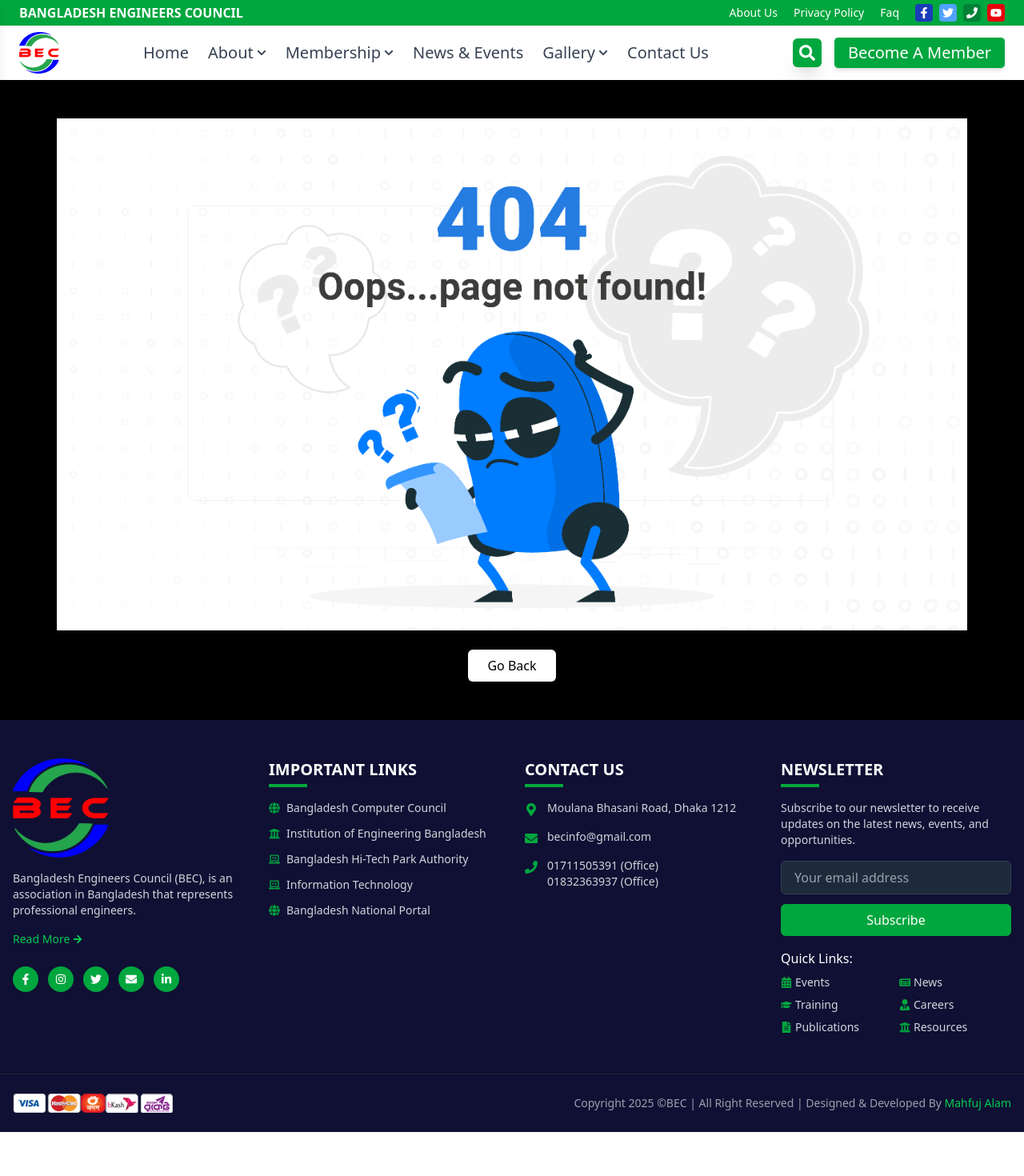
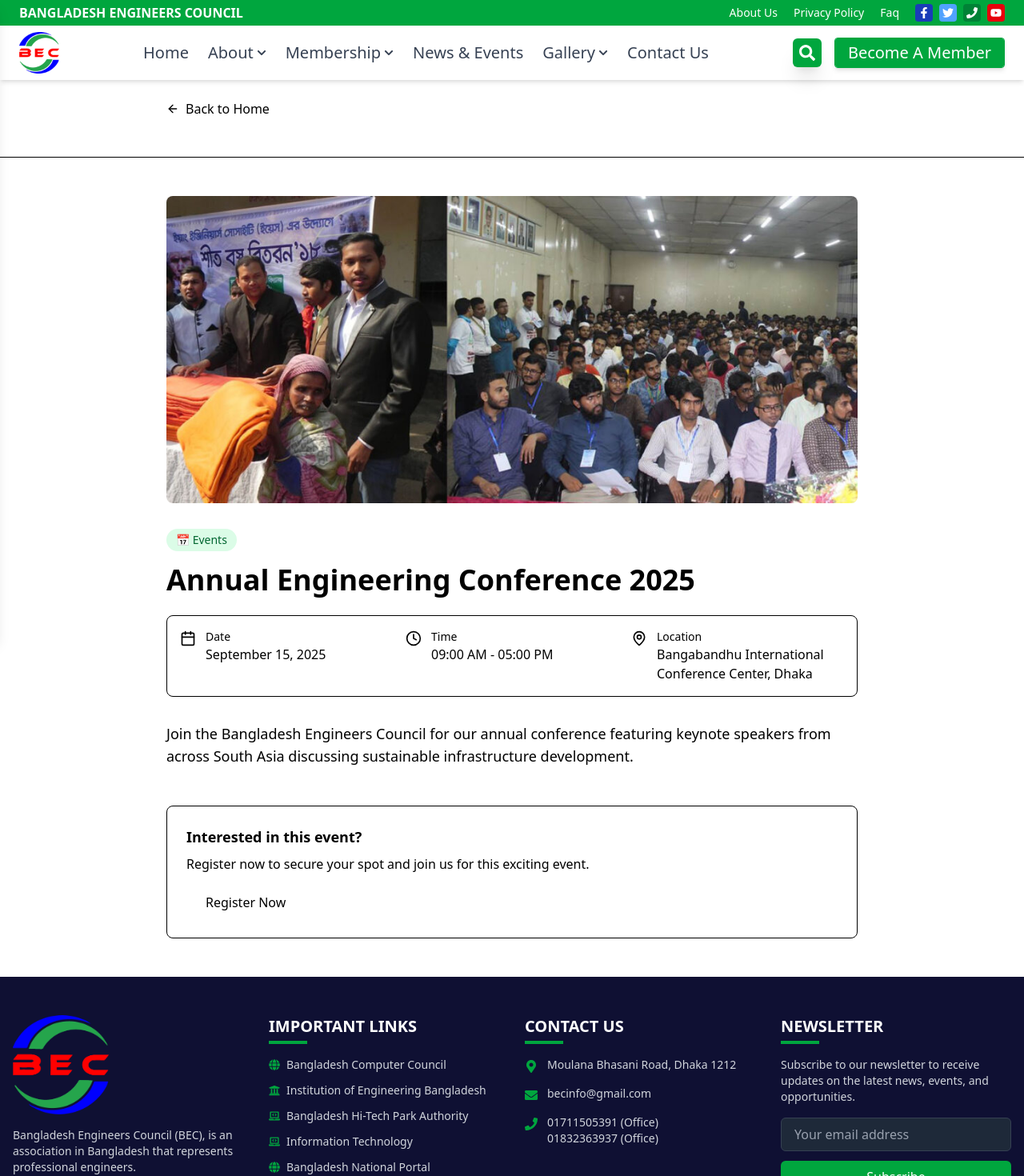
Before and after one commit to Mahfuj424/bec-bd-client, a Next.js app: page /event/1 in a window 1280 px wide. Before the commit this address had no page. Shown: the top 1470 px of the page at 80% size. Before the commit the page ends 1415 px from the top, so only its background shows below. Built offline with nearby package versions, Linux system fonts and the light colour scheme.

Commit message:
some changes

```diff
--- a/package.json
+++ b/package.json
@@ -13,6 +13,7 @@
     "class-variance-authority": "^0.7.1",
     "clsx": "^2.1.1",
     "framer-motion": "^12.5.0",
+    "lucide-react": "^0.548.0",
     "next": "15.2.2",
     "react": "^19.0.0",
     "react-dom": "^19.0.0",
--- a/src/app/become-a-member/page.tsx
+++ b/src/app/become-a-member/page.tsx
@@ -214,7 +214,7 @@ export default function MembershipForm() {
           <div className="flex justify-center mb-4">
             <div className="relative w-64 h-20">
               <Image
-                src="/placeholder.svg?height=80&width=256"
+                src="/logo/logo.png"
                 alt="YES Logo"
                 fill
                 className="object-contain"
--- /dev/null
+++ b/src/app/event/[id]/page.tsx
@@ -0,0 +1,114 @@
+
+import { notFound } from "next/navigation"
+import Link from "next/link"
+import { ArrowLeft, MapPin, Clock, Calendar } from "lucide-react"
+import { getEventById } from "@/constant/news&events"
+
+interface EventDetailPageProps {
+  params: Promise<{
+    id: string
+  }>
+}
+
+export default async function EventDetailPage({ params }: EventDetailPageProps) {
+  const { id } = await params
+  const event = getEventById(Number.parseInt(id))
+
+  if (!event) {
+    notFound()
+  }
+
+  return (
+    <main className="min-h-screen bg-background">
+      {/* Header with back button */}
+      <div className="border-b border-border">
+        <div className="max-w-4xl mx-auto px-4 py-6">
+          <Link
+            href="/"
+            className="inline-flex items-center gap-2 text-primary hover:text-primary/80 transition-colors mb-6"
+          >
+            <ArrowLeft className="w-4 h-4" />
+            Back to Home
+          </Link>
+        </div>
+      </div>
+
+      {/* Main content */}
+      <div className="max-w-4xl mx-auto px-4 py-12">
+        {/* Featured image */}
+        <div className="mb-8 rounded-lg overflow-hidden bg-muted h-96">
+          <img src={event.image || "/placeholder.svg"} alt={event.title} className="w-full h-full object-cover" />
+        </div>
+
+        {/* Event type badge */}
+        <div className="mb-4">
+          <span
+            className={`inline-block px-3 py-1 rounded-full text-sm font-medium ${
+              event.type === "events"
+                ? "bg-green-100 text-green-800 dark:bg-green-900 dark:text-green-100"
+                : "bg-blue-100 text-blue-800 dark:bg-blue-900 dark:text-blue-100"
+            }`}
+          >
+            {event.type === "events" ? "📅 Events" : "📰 News"}
+          </span>
+        </div>
+
+        {/* Title */}
+        <h1 className="text-4xl font-bold mb-6 text-foreground">{event.title}</h1>
+
+        {/* Meta information */}
+        <div className="grid grid-cols-1 md:grid-cols-3 gap-4 mb-8 p-4 bg-card rounded-lg border border-border">
+          <div className="flex items-start gap-3">
+            <Calendar className="w-5 h-5 text-primary mt-0.5 flex-shrink-0" />
+            <div>
+              <p className="text-sm text-muted-foreground">Date</p>
+              <p className="font-medium text-foreground">
+                {new Date(event.date).toLocaleDateString("en-US", {
+                  year: "numeric",
+                  month: "long",
+                  day: "numeric",
+                })}
+              </p>
+            </div>
+          </div>
+
+          <div className="flex items-start gap-3">
+            <Clock className="w-5 h-5 text-primary mt-0.5 flex-shrink-0" />
+            <div>
+              <p className="text-sm text-muted-foreground">Time</p>
+              <p className="font-medium text-foreground">{event.time}</p>
+            </div>
+          </div>
+
+          <div className="flex items-start gap-3">
+            <MapPin className="w-5 h-5 text-primary mt-0.5 flex-shrink-0" />
+            <div>
+              <p className="text-sm text-muted-foreground">Location</p>
+              <p className="font-medium text-foreground">{event.location}</p>
+            </div>
+          </div>
+        </div>
+
+        {/* Content */}
+        <div className="prose prose-sm max-w-none mb-8">
+          <p className="text-lg text-muted-foreground mb-6">{event.excerpt}</p>
+        </div>
+
+        {/* Call to action */}
+        <div className="mt-12 p-6 bg-primary/5 rounded-lg border border-primary/20">
+          <h3 className="text-lg font-semibold mb-2 text-foreground">
+            Interested in this {event.type === "events" ? "event" : "news"}?
+          </h3>
+          <p className="text-muted-foreground mb-4">
+            {event.type === "events"
+              ? "Register now to secure your spot and join us for this exciting event."
+              : "Stay updated with the latest news and developments in the engineering community."}
+          </p>
+          <button className="bg-primary text-primary-foreground px-6 py-2 rounded-md font-medium hover:bg-primary/90 transition-colors">
+            {event.type === "events" ? "Register Now" : "Learn More"}
+          </button>
+        </div>
+      </div>
+    </main>
+  )
+}
--- a/src/app/layout.tsx
+++ b/src/app/layout.tsx
@@ -1,15 +1,9 @@
 import type { Metadata } from "next";
-import { Roboto } from "next/font/google";
 import "./globals.css";
 import Navbar from "@/shared/navbar/LaptopNavbar";
 import Footer from "@/shared/navbar/Footer/Footer";
 
-const roboto = Roboto({
-  variable: "--font-roboto",
-  subsets: ["latin"],
-  weight: ["300", "400", "500", "700"],
-  display: "swap",
-});
+
 
 export const metadata: Metadata = {
   title: "Bangladesh Engineers Council",
@@ -23,7 +17,7 @@ export default function RootLayout({
 }>) {
   return (
     <html lang="en">
-      <body className={`${roboto.variable} antialiased`}>
+      <body className={` antialiased`}>
         <div>
           <Navbar />
           {children}
--- a/src/app/news-events/page.tsx
+++ b/src/app/news-events/page.tsx
@@ -2,6 +2,7 @@
 
 import { useState, useRef, useEffect } from "react";
 import { motion, useInView, AnimatePresence } from "framer-motion";
+import Link from "next/link"
 import {
   FaCalendarAlt,
   FaArrowRight,
@@ -280,7 +281,7 @@ export default function LatestNewsEvents() {
                   )}
 
                   <motion.a
-                    href="#"
+                    href={`event/${item?.id}`}
                     className="inline-flex items-center text-green-600 font-medium hover:text-blue-800"
                     whileHover={{ x: 5 }}
                     transition={{ type: "spring", stiffness: 400, damping: 10 }}
--- a/src/components/Home/Banner/CarouselBanner.tsx
+++ b/src/components/Home/Banner/CarouselBanner.tsx
@@ -1,59 +1,44 @@
-"use client";
+"use client"
 
-import { useState, useEffect, useCallback } from "react";
-import Image from "next/image";
-import { FaChevronLeft, FaChevronRight } from "react-icons/fa"; // Import from react-icons
-import Link from "next/link";
-import CustomButton from "@/components/Button/CustomButton";
-import { motion } from "framer-motion";
+import { useState, useEffect, useCallback } from "react"
+import Image from "next/image"
+import { FaChevronLeft, FaChevronRight } from "react-icons/fa"
+import Link from "next/link"
+import CustomButton from "@/components/Button/CustomButton"
+import { motion } from "framer-motion"
 
 interface BannerSlide {
-  id: number;
-  imageUrl: string;
-  title: string;
+  id: number
+  imageUrl: string
+  title: string
 }
 
 interface CarouselBannerProps {
-  slides: BannerSlide[];
-  autoPlayInterval?: number;
-  className?: string;
+  slides: BannerSlide[]
+  autoPlayInterval?: number
+  className?: string
 }
 
-export default function CarouselBanner({
-  slides,
-  autoPlayInterval = 5000,
-  className,
-}: CarouselBannerProps) {
-  const [currentSlide, setCurrentSlide] = useState(0);
-  const [hasMounted, setHasMounted] = useState(false); // To track if the component has mounted
-
-  // Ensures the component only renders after mounting (on client side)
-  useEffect(() => {
-    setHasMounted(true);
-  }, []);
+export default function CarouselBanner({ slides, autoPlayInterval = 5000, className }: CarouselBannerProps) {
+  const [currentSlide, setCurrentSlide] = useState(0)
 
   const nextSlide = useCallback(() => {
-    setCurrentSlide((prev) => (prev === slides.length - 1 ? 0 : prev + 1));
-  }, [slides.length]);
+    setCurrentSlide((prev) => (prev === slides.length - 1 ? 0 : prev + 1))
+  }, [slides.length])
 
   const prevSlide = useCallback(() => {
-    setCurrentSlide((prev) => (prev === 0 ? slides.length - 1 : prev - 1));
-  }, [slides.length]);
+    setCurrentSlide((prev) => (prev === 0 ? slides.length - 1 : prev - 1))
+  }, [slides.length])
 
-  // Run autoPlayInterval after component mounts
   useEffect(() => {
-    if (!hasMounted) return;
-
-    const interval = setInterval(nextSlide, autoPlayInterval);
-    return () => clearInterval(interval);
-  }, [nextSlide, autoPlayInterval, hasMounted]);
-
-  if (!hasMounted) return null;
+    const interval = setInterval(nextSlide, autoPlayInterval)
+    return () => clearInterval(interval)
+  }, [nextSlide, autoPlayInterval])
 
   return (
     <div className={`relative w-full overflow-hidden ${className || ""}`}>
       {/* Slides */}
-      <div className="relative h-[300px] md:h-[400px] lg:h-[500px] w-full">
+      <div className="relative h-[300px] md:h-[400px] lg:h-[calc(100vh-100px)] w-full">
         {slides.map((slide, index) => (
           <div
             key={slide.id}
@@ -65,19 +50,17 @@ export default function CarouselBanner({
               src={slide.imageUrl || "/placeholder.svg"}
               alt={slide.title}
               fill
-              priority={index === 0}
+              priority
               className="object-cover"
             />
             <div className="absolute flex justify-center items-center inset-0 bg-gradient-to-t from-black/60 to-transparent">
               <motion.div
-                initial={{ opacity: 0, y: -150 }}
-                whileInView={{ opacity: 1, y: 0 }}
-                transition={{ duration: 2 }}
+                initial={{ opacity: 1, y: 0 }}
+                animate={currentSlide === index ? { opacity: 1, y: 0 } : { opacity: 0, y: -150 }}
+                transition={{ duration: 0.6 }}
                 className="absolute text-center p-4 md:p-6 lg:p-8 text-white max-w-xl"
               >
-                <h2 className="text-xl md:text-2xl lg:text-3xl font-bold mb-2">
-                  {slide.title}
-                </h2>
+                <h2 className="text-xl md:text-2xl lg:text-4xl font-bold mb-2">{slide.title}</h2>
                 <Link href={"/become-a-member"}>
                   <CustomButton name="Register Now" />
                 </Link>
@@ -110,14 +93,12 @@ export default function CarouselBanner({
             key={index}
             onClick={() => setCurrentSlide(index)}
             className={`w-2 h-2 rounded-full transition-all ${
-              currentSlide === index
-                ? "bg-white w-4"
-                : "bg-white/50 hover:bg-white/80"
+              currentSlide === index ? "bg-white w-4" : "bg-white/50 hover:bg-white/80"
             }`}
             aria-label={`Go to slide ${index + 1}`}
           />
         ))}
       </div>
     </div>
-  );
+  )
 }
--- a/src/constant/news&events.ts
+++ b/src/constant/news&events.ts
@@ -132,3 +132,11 @@ export const newsEvents: NewsEvent[] = [
     type: "news",
   },
 ];
+
+export function getEventById(id: number): NewsEvent | undefined {
+  return newsEvents.find((event) => event.id === id)
+}
+
+export function getEventsByType(type: "events" | "news"): NewsEvent[] {
+  return newsEvents.filter((event) => event.type === type)
+}
```
Also changed, not shown: 1 other file (tests, documents, lock files or other folders).
